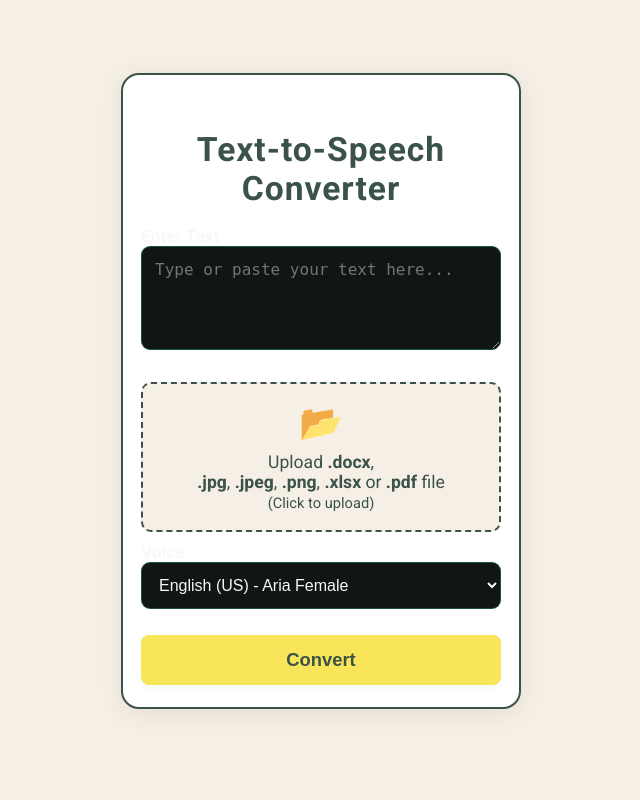
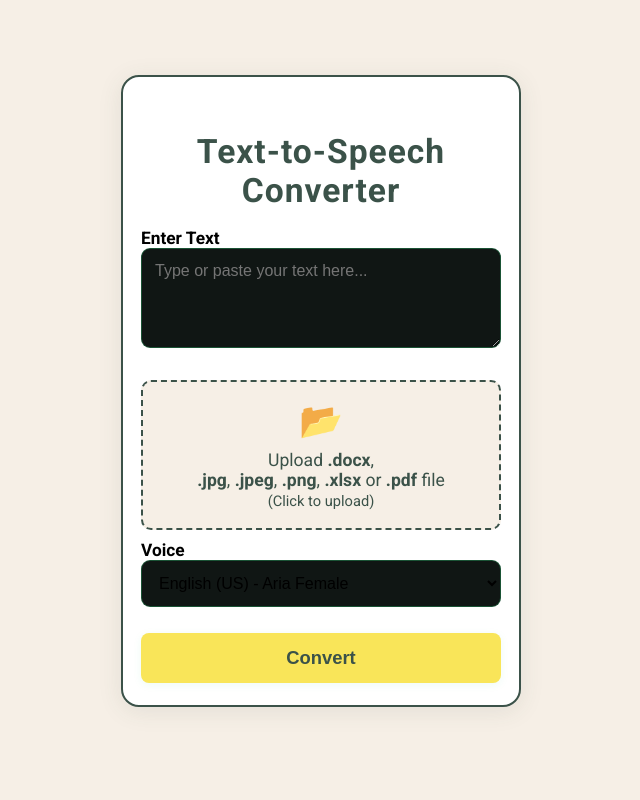
Before and after one commit to Maimuna-Bature/Online-TTS_SYSTEM, a Flask app: page / in a window 1280 px wide. Shown: the whole page, without its empty margins (319-959 px from the left). Run offline with Flask 3, Linux system fonts and the light colour scheme.

Commit message:
front-end modification

```diff
--- a/static/style.css
+++ b/static/style.css
@@ -76,7 +76,7 @@ body {
 }
 
 .tts-label {
-    color: #f8f8f8;
+    color: #000000ff;
     font-weight: 600;
     margin-bottom: 6px;
     margin-top: 18px;
@@ -89,8 +89,9 @@ textarea, select {
     border: 1.5px solid #2ecc7a55;
     border-radius: 9px;
     font-size: 1rem;
+    font-family: 'Arial', 'Helvetica Neue', 'Helvetica', 'sans-serif';
     background: #101614;
-    color: #f8f8f8;
+    color: #000000ff;
     margin-bottom: 10px;
     resize: vertical;
     transition: border 0.2s;
```
